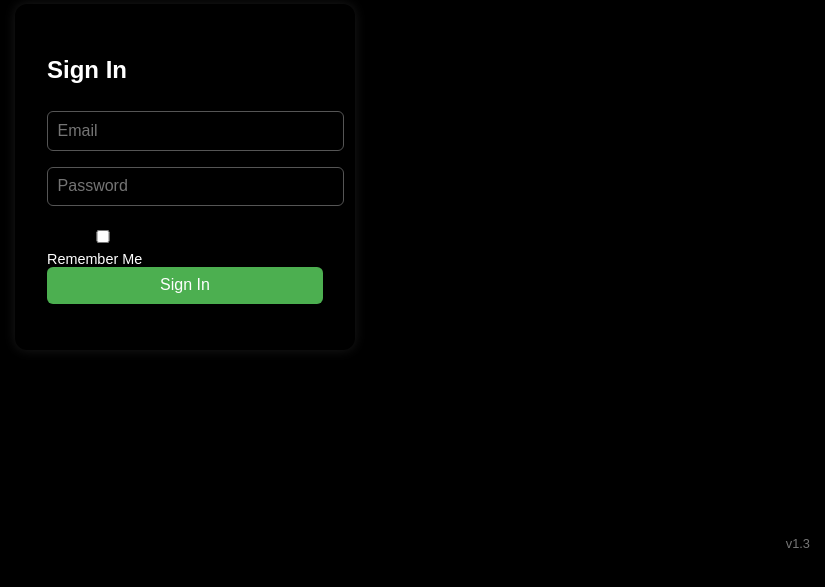
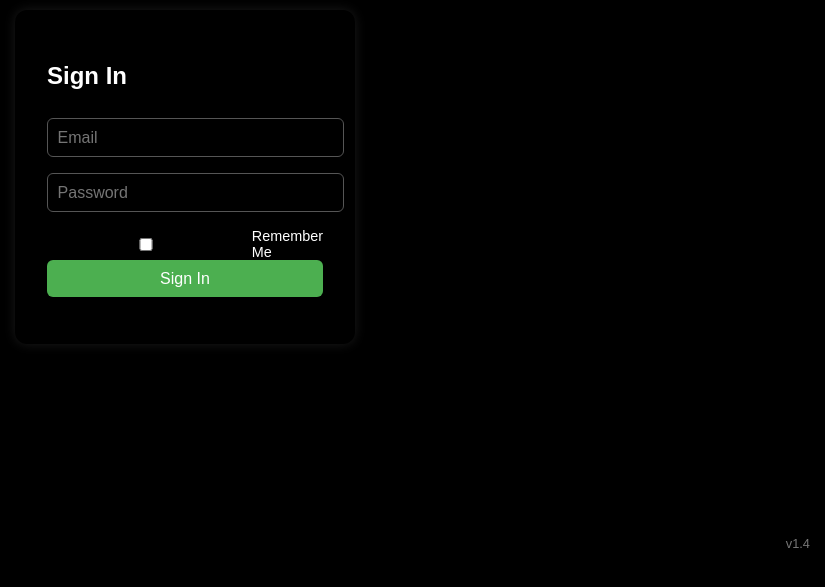
Before and after one commit to htascilar/htasci, a plain HTML site: page index.html in a window 1280 px wide. Shown: the part 239-826 px from the top of the page, without its empty margins (455-1280 px from the left). Drawn offline with Linux system fonts and the light colour scheme.

Commit message:
Add files via upload

```diff
--- a/index.html
+++ b/index.html
@@ -12,15 +12,14 @@
     <input type="email" id="email" placeholder="Email" required />
     <input type="password" id="password" placeholder="Password" required />
     <div class="remember">
-      <label for="rememberMe">
-        <input type="checkbox" id="rememberMe" /> Remember Me
-      </label>
+      <input type="checkbox" id="rememberMe" />
+      <label for="rememberMe">Remember Me</label>
     </div>
     <button onclick="login()">Sign In</button>
     <p id="error" class="error-message"></p>
   </div>
 
-  <div class="version">v1.3</div>
+  <div class="version">v1.4</div>
 
   <script src="https://www.gstatic.com/firebasejs/10.12.0/firebase-app-compat.js"></script>
   <script src="https://www.gstatic.com/firebasejs/10.12.0/firebase-auth-compat.js"></script>
--- a/style.css
+++ b/style.css
@@ -59,6 +59,7 @@ button:hover {
   justify-content: flex-start;
   align-items: center;
   margin-top: 0.5rem;
+  gap: 0.4rem;
   color: white;
 }
 
```
